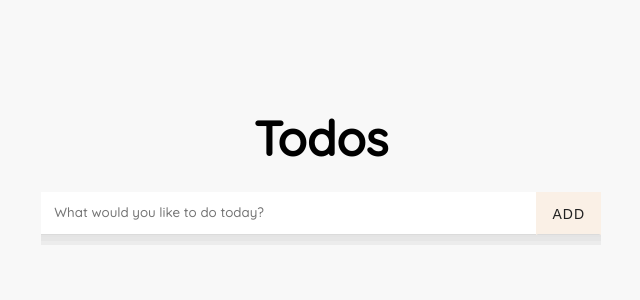
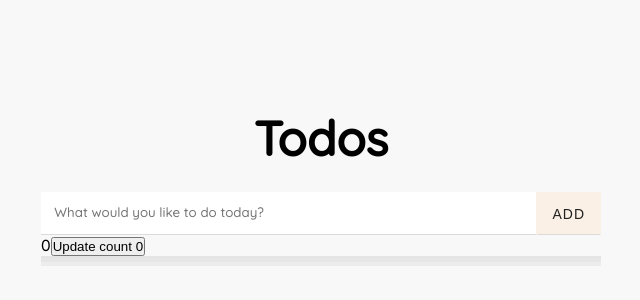
Before and after one commit to arkisoul/fa-reactjs, a React (Create React App) app: page / in a window 1280 px wide. Shown: the part 52-352 px from the top of the page, without its empty margins (319-959 px from the left). Built offline with nearby package versions, Linux system fonts and the light colour scheme.

Commit message:
(feat) react hooks in detail

```diff
--- a/src/components/add-todo/AddTodo.jsx
+++ b/src/components/add-todo/AddTodo.jsx
@@ -2,7 +2,7 @@ import React from "react";
 
 export class AddTodo extends React.Component {
   constructor() {
-    console.log("constructor");
+    // console.log("constructor");
     super();
     this.state = {
       title: "",
@@ -52,11 +52,11 @@ export class AddTodo extends React.Component {
     e.preventDefault();
     // const title = document.getElementById("title");
     // console.log(title.value);
-    console.log(
-      this.titleRef.current,
-      this.titleRef.current.value,
-      this.state.title
-    );
+    // console.log(
+    //   this.titleRef.current,
+    //   this.titleRef.current.value,
+    //   this.state.title
+    // );
     this.props.onAddTodo(this.state.title);
     this.setState({
       title: "",
@@ -64,7 +64,7 @@ export class AddTodo extends React.Component {
   };
 
   handleTitleChange = (e) => {
-    console.log(e.target.value);
+    // console.log(e.target.value);
     this.setState({
       title: e.target.value,
     });
--- a/src/components/todo-item/TodoItem.css
+++ b/src/components/todo-item/TodoItem.css
@@ -10,6 +10,9 @@
   font-size: 0.875rem;
   flex: 1 1 100%;
 }
+.todo-item > span.completed {
+  text-decoration: line-through;
+}
 .todo-item > label {
   padding: 1em 0.75em;
 }
--- a/src/components/todo-item/TodoItem.jsx
+++ b/src/components/todo-item/TodoItem.jsx
@@ -1,7 +1,17 @@
-import React from "react";
+import React, { forwardRef, useContext } from "react";
+import { TodosContext } from "../todos/TodosContext";
 import "./TodoItem.css";
 
-export function TodoItem({ todo, handleDelete, handleStatusChange }) {
+export const TodoItem = forwardRef(function TodoItem(
+  { todo, handleDelete, handleStatusChange },
+  inputRef
+) {
+  const todosContextData = useContext(TodosContext);
+  console.log("using Hook", todosContextData);
+  return (
+    <TodosContext.Consumer>
+      {(data) => {
+        console.log(data);
         return (
           <li className="todo-item">
             <label htmlFor="status">
@@ -11,12 +21,21 @@ export function TodoItem({ todo, handleDelete, handleStatusChange }) {
                 id="status"
                 checked={todo.isCompleted}
                 onChange={(e) => handleStatusChange(todo.id, e.target.checked)}
+                ref={inputRef}
               />
             </label>
-      <span>{todo.title}</span>
-      <button className="btn btn-danger" onClick={() => handleDelete(todo.id)}>
-        <i class="fa-solid fa-trash"></i>
+            <span className={todo.isCompleted ? "completed" : ""}>
+              {todo.title}
+            </span>
+            <button
+              className="btn btn-danger"
+              onClick={() => handleDelete(todo.id)}
+            >
+              <i className="fa-solid fa-trash"></i>
             </button>
           </li>
         );
-}
+      }}
+    </TodosContext.Consumer>
+  );
+});
--- a/src/components/todos/Todos.jsx
+++ b/src/components/todos/Todos.jsx
@@ -1,10 +1,30 @@
-import React, { useState } from "react";
+import React, {
+  useState,
+  useEffect,
+  useLayoutEffect,
+  useRef,
+  useMemo,
+  useCallback,
+} from "react";
 import { TodoItem } from "../todo-item/TodoItem";
 import { AddTodo } from "../add-todo/AddTodo";
+import { TodosContext } from "./TodosContext";
 import "./Todos.css";
 
 function Todos() {
   const [todos, setTodos] = useState([]);
+  const [count, setCount] = useState(0);
+  const compRef = useRef();
+
+  useEffect(() => {
+    console.log("[Todos] useEffect cb", compRef.current);
+    // compRef.current = setInterval(() => {}, 1000);
+    return () => {
+      console.log("[Todos] useEffect cb return fn");
+    };
+  }, [count]); // componentDidMount, componentDidUpdate, componentWillUnmount
+
+  useLayoutEffect(() => {}, []);
 
   const handleAddTodo = (title) => {
     const updatedTodos = [...todos];
@@ -30,8 +50,22 @@ function Todos() {
     );
   };
 
+  const memoValue = useMemo(() => {
+    const value = count * 2;
+    return value;
+  }, [count]);
+
+  const memoCb = useCallback(() => {}, []);
+
   return (
     <div className="todos">
+      <TodosContext.Provider
+        value={{
+          todos: todos,
+          setTodos: setTodos,
+        }}
+      >
+        {console.log("[Todos] Render")}
         <h1 className="heading">Todos</h1>
         <AddTodo onAddTodo={handleAddTodo} />
         <ul className="todos-list">
@@ -41,9 +75,15 @@ function Todos() {
               todo={todo}
               handleDelete={onHandleDelete}
               handleStatusChange={onStatusChange}
+              ref={compRef}
             />
           ))}
         </ul>
+        {memoValue}
+        <button onClick={() => setCount(count + 1)}>
+          Update count {count}
+        </button>
+      </TodosContext.Provider>
     </div>
   );
 }
--- /dev/null
+++ b/src/components/todos/TodosContext.jsx
@@ -0,0 +1,3 @@
+import { createContext } from "react";
+
+export const TodosContext = createContext({});
```
Also changed, not shown: 1 other file (tests, documents, lock files or other folders). Lines whose indentation alone changed are shown as unchanged.
